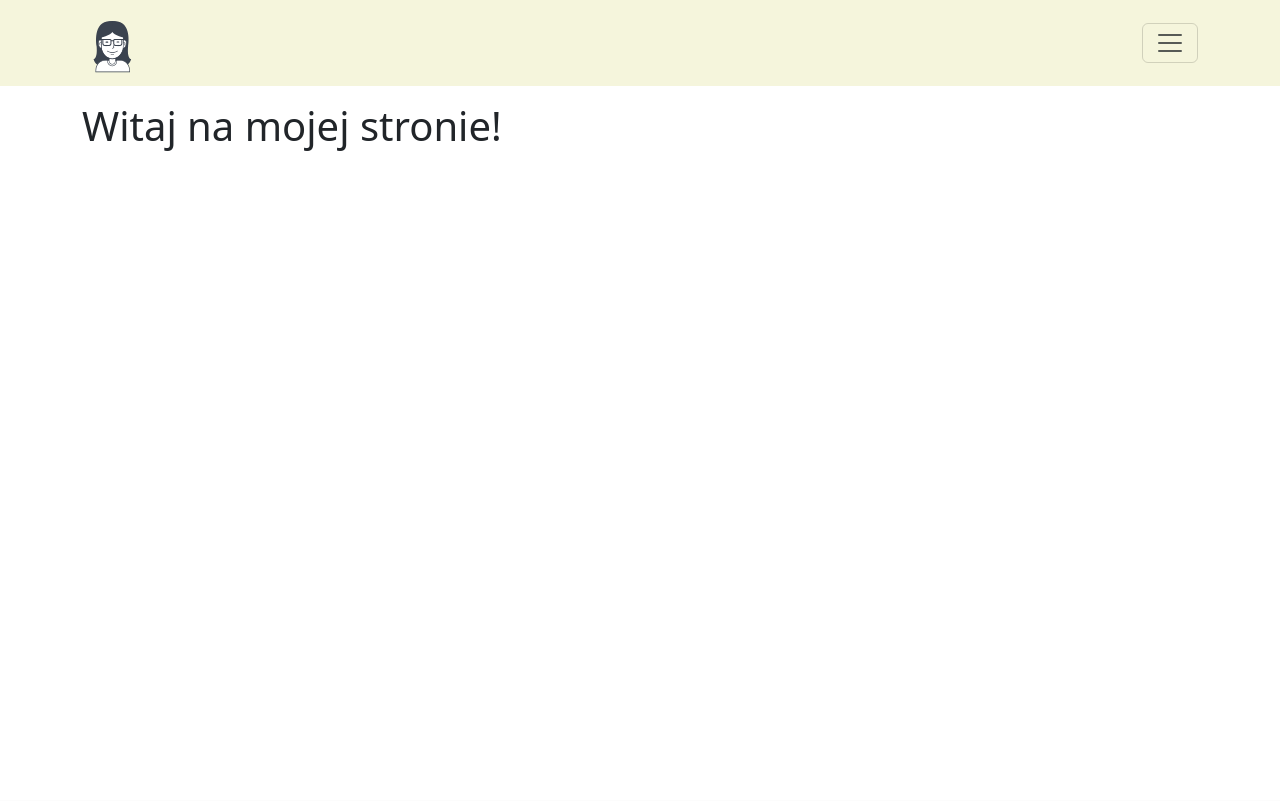
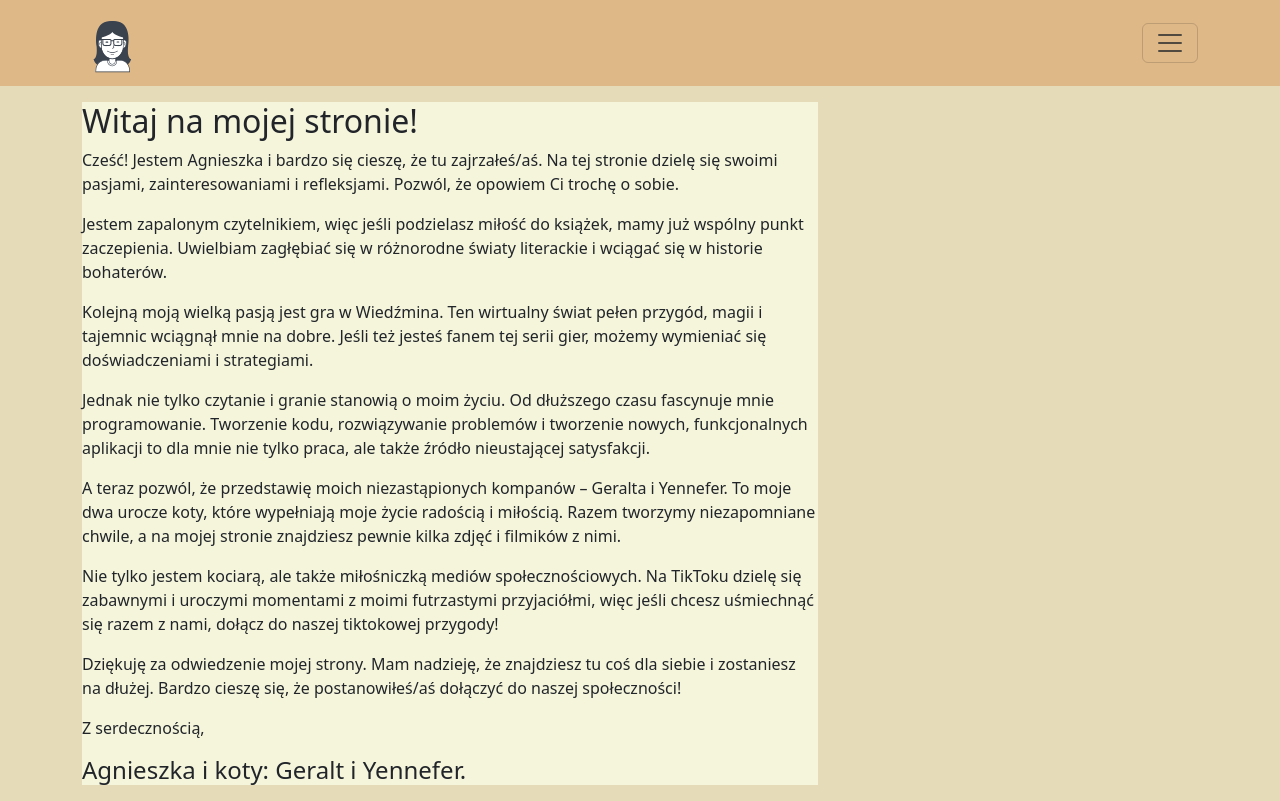
Before and after one commit to atercjak/my_website, a Django app: template Home/templates/home/index.html in a window 1280 px wide. Before the commit the page ends 151 px from the top, so only its background shows below. Run offline with Django 4.2, Linux system fonts and the light colour scheme; the template is opened without the code that fills it, so the values that code supplies are empty; some libraries are stand-ins or nearby versions.

Commit message:
basic introduction on homepage

```diff
--- a/Home/templates/home/index.html
+++ b/Home/templates/home/index.html
@@ -1,5 +1,36 @@
 {% extends 'base.html' %}
 
 {% block container %}
-    <h1>Witaj na mojej stronie!</h1>
+    <div style="background-color: beige">
+        <h2>Witaj na mojej stronie!</h2>
+        <p>Cześć! Jestem Agnieszka i bardzo się cieszę, że tu zajrzałeś/aś.
+            Na tej stronie dzielę się swoimi pasjami, zainteresowaniami i refleksjami.
+            Pozwól, że opowiem Ci trochę o sobie.</p>
+        <p>Jestem zapalonym czytelnikiem, więc jeśli podzielasz miłość do książek,
+            mamy już wspólny punkt zaczepienia.
+            Uwielbiam zagłębiać się w różnorodne światy literackie
+            i wciągać się w historie bohaterów.</p>
+        <p>Kolejną moją wielką pasją jest gra w Wiedźmina.
+            Ten wirtualny świat pełen przygód, magii i tajemnic wciągnął mnie na dobre.
+            Jeśli też jesteś fanem tej serii gier,
+            możemy wymieniać się doświadczeniami i strategiami.</p>
+        <p>Jednak nie tylko czytanie i granie stanowią o moim życiu.
+            Od dłuższego czasu fascynuje mnie programowanie.
+            Tworzenie kodu, rozwiązywanie problemów i tworzenie nowych,
+            funkcjonalnych aplikacji to dla mnie nie tylko praca,
+            ale także źródło nieustającej satysfakcji.</p>
+        <p>A teraz pozwól, że przedstawię moich niezastąpionych kompanów – Geralta i Yennefer.
+            To moje dwa urocze koty, które wypełniają moje życie radością i miłością.
+            Razem tworzymy niezapomniane chwile,
+            a na mojej stronie znajdziesz pewnie kilka zdjęć i filmików z nimi.</p>
+        <p>Nie tylko jestem kociarą, ale także miłośniczką mediów społecznościowych.
+            Na TikToku dzielę się zabawnymi i uroczymi momentami z moimi futrzastymi przyjaciółmi,
+            więc jeśli chcesz uśmiechnąć się razem z nami, dołącz do naszej tiktokowej przygody!</p>
+        <p>Dziękuję za odwiedzenie mojej strony.
+            Mam nadzieję, że znajdziesz tu coś dla siebie i zostaniesz na dłużej.
+            Bardzo cieszę się, że postanowiłeś/aś dołączyć do naszej społeczności!</p>
+        <p>Z serdecznością,
+        <h4>Agnieszka i koty: Geralt i Yennefer.</h4></p>
+    </div>
+
 {% endblock %}
--- a/config/settings.py
+++ b/config/settings.py
@@ -43,6 +43,9 @@ INSTALLED_APPS = [
     'django.contrib.staticfiles',
 
     'Home.apps.HomeConfig',
+
+    'crispy_forms',
+    'crispy_bootstrap5',
 ]
 
 MIDDLEWARE = [
--- a/requirements.txt
+++ b/requirements.txt
@@ -1,4 +1,6 @@
 asgiref==3.7.2
+crispy-bootstrap5==0.7
 Django==4.2.3
+django-crispy-forms==2.0
 sqlparse==0.4.4
 typing_extensions==4.7.1
--- a/templates/base.html
+++ b/templates/base.html
@@ -11,8 +11,8 @@
     <link rel="stylesheet" href="{% static 'css/main.css' %}">
     <script src="{% static 'js/bootstrap.min.js' %}" async defer></script>
 </head>
-<body>
-<nav class="navbar" style="background-color: beige">
+<body style="background-color: #e6dbb9">
+<nav class="navbar" style="background-color: burlywood">
     <div class="container">
         <a class="navbar-brand" href="{% url 'Home:home' %}">
             <img src="{% static 'images/person.svg' %}" class="logo" alt="">
```
